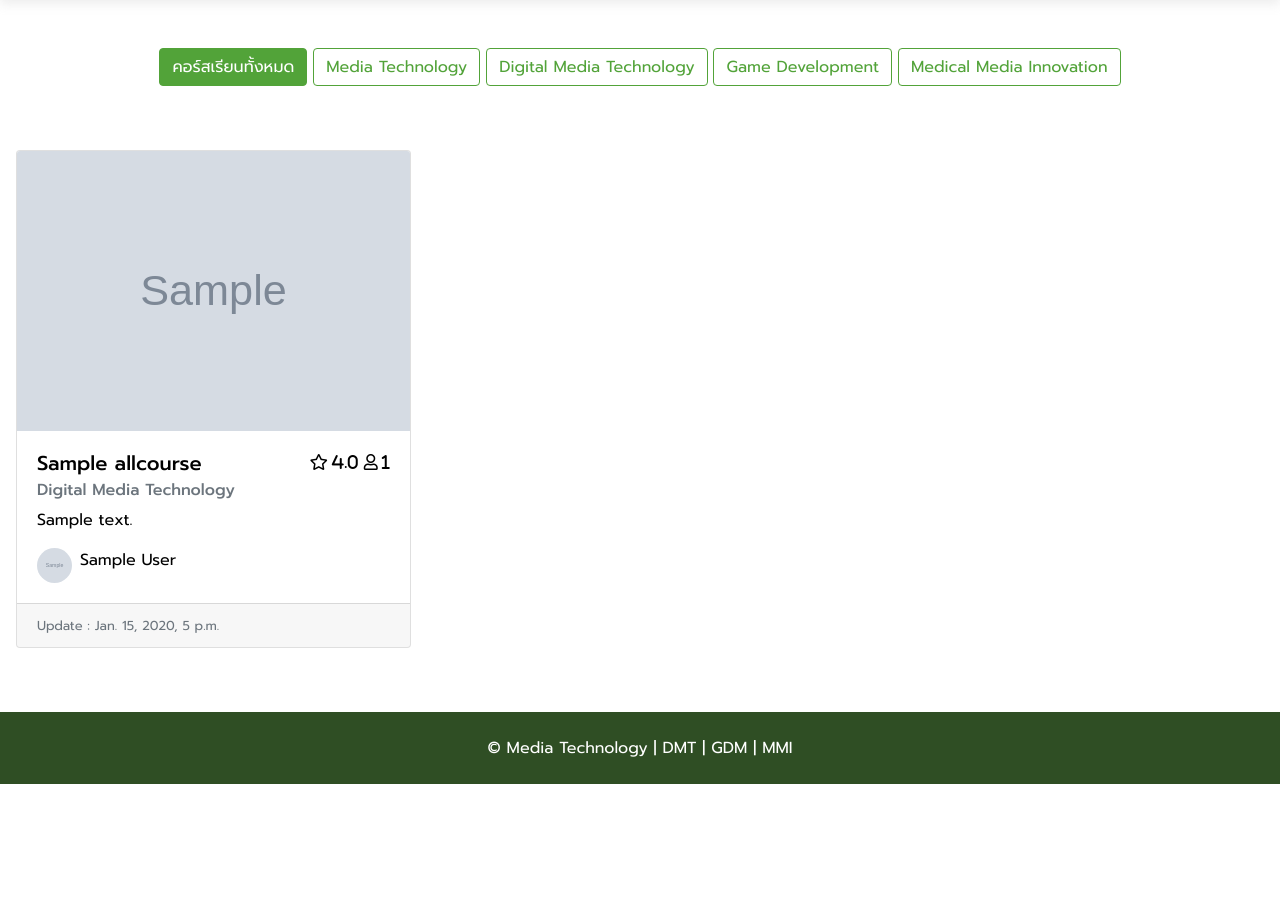
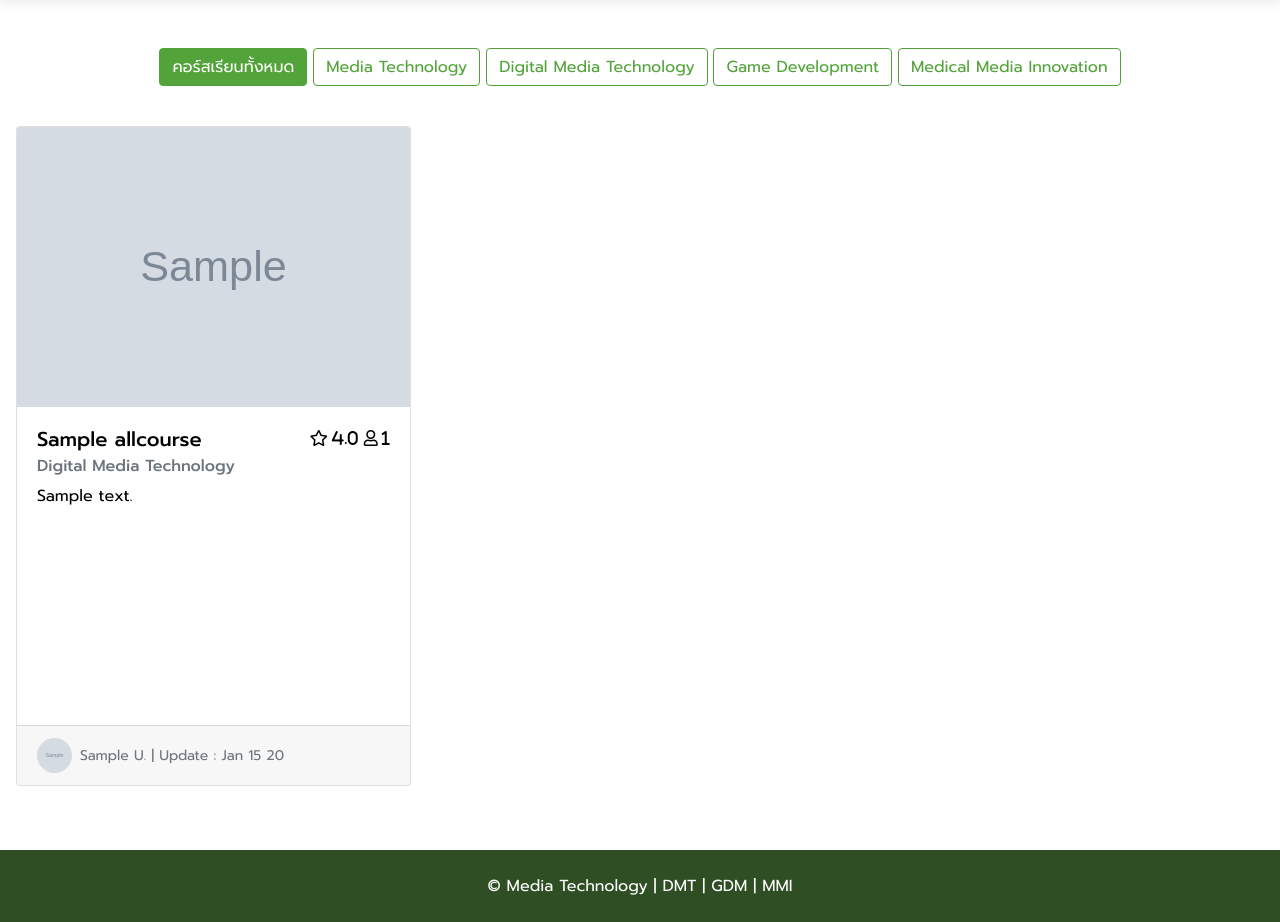
Before and after one commit to plewwoo/Final-Project, a Django app: page /online-course in a window 1280 px wide. Shown: the part 65-987 px from the top of the page. Before the commit the page ends 849 px from the top, so only its background shows below. Run offline with Django 3.2, Linux system fonts and the light colour scheme; tables that the repository leaves empty hold one stand-in row (values such as "Sample post"); grey boxes marked "Sample" are stand-in pictures; some libraries are stand-ins or nearby versions.

Commit message:
fixed bugs

```diff
--- a/app/static/css/index.css
+++ b/app/static/css/index.css
@@ -68,6 +68,13 @@
 }
 
 .truncate {
+	white-space: nowrap;
+	overflow: hidden;
+	text-overflow: ellipsis;
+}
+
+.card-truncate {
+	width: 240px;
 	white-space: nowrap;
 	overflow: hidden;
 	text-overflow: ellipsis;
@@ -452,6 +459,7 @@ body {
 
 .card {
 	background-color: var(--box-color);
+	height: 660px;
 }
 
 .card-body a {
@@ -460,6 +468,12 @@ body {
 
 .card-body .text-left a {
 	color: white;
+}
+
+.card-body-2 {
+	display: flex;
+	flex-direction: column;
+	justify-content: space-between;
 }
 
 .card-title a {
@@ -471,7 +485,7 @@ body {
 }
 
 .card-footer {
-	font-size: 13px;
+	font-size: 14px;
 }
 
 .icon1 {
--- a/app/templates/app/online-course.html
+++ b/app/templates/app/online-course.html
@@ -2,7 +2,7 @@
 {% block content %}
 
 <div class="row">
-	<div class="text-center">
+	<div class="text-center mb-4">
 		{% if major == 'all' %}
 		<a class="btn btn-success" href="/online-course">คอร์สเรียนทั้งหมด</a>
 		{% else %}
@@ -32,17 +32,16 @@
 		{% else %}
 		<a class="btn btn-outline-success" href="/online-course/mmi">Medical Media Innovation</a>
 		{% endif %}
-
-
 	</div>
 		{% for c in allCourse %}
 		{% if c.active %}
-	<div class="col-xl-4 col-lg-4 col-md-6 col-sm-12 col-12 p-3 mt-5">
+		<div class="col-xl-4 col-lg-4 col-md-6 col-sm-12 col-12 p-3">
 			<div class="card">
 				<a href="{% url 'course' c.id %}"><img src="{{ c.courseThumbnail.url }}" class="imgThumbnail card-img-top" style="height: 280px;"></a>
 				<div class="card-body">
 					<div class="card-desc d-flex justify-content-between">
-					<h5 class="card-title truncate"><a class="underline" href="{% url 'course' c.id %}">{{ c.courseTitle }}</a></h5>
+						<h5 class="card-title card-truncate"><a class="underline"
+								href="{% url 'course' c.id %}">{{ c.courseTitle }}</a></h5>
 						<div>
 							<i class="far fa-star" style="font-size: 16px;"> {{ c.courseRating }}</i>
 							<i class="far fa-user" style="font-size: 16px;"> {{ c.courseTaken }}</i>
@@ -51,7 +50,8 @@
 
 					<h6 class="card-subtitle mb-2 text-muted">{{ c.get_courseMajor_display }}</h6>
 					<p class="card-text">{{ c.courseDesc | truncatechars_html:150 | safe }}</p>
-				<div class="card-text d-flex">
+				</div>
+				<div class="card-footer d-flex align-items-center text-muted">
 					{% if c.createBy.photo %}
 					<img src="{{ c.createBy.photo.url }}" width="35" height="35" class="profilePic rounded-circle">
 					{% else %}
@@ -60,12 +60,8 @@
 					</div>
 					{% endif %}
 					<div class="px-2">
-						{{ c.createBy }}
+						{{ c.createBy.user.first_name }} {{ c.createBy.user.last_name.0 }}. | Update : {{ c.updateDate | date:"M d y" }}
 					</div>
-				</div>
-			</div>
-			<div class="card-footer text-muted">
-				Update : {{ c.updateDate }}
 				</div>
 			</div>
 		</div>
```
Also changed, not shown: app/templates/app/index.html (+4 -7 lines). Lines whose indentation alone changed are shown as unchanged.
